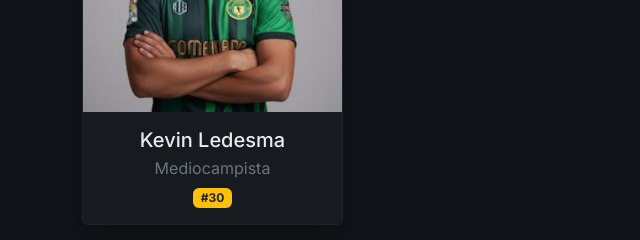
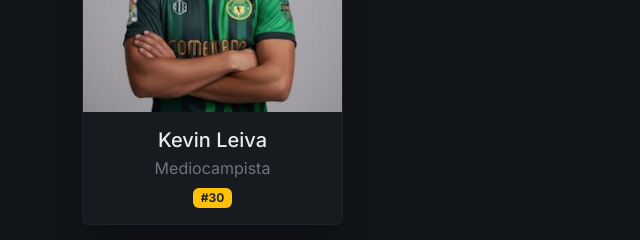
Before and after one commit to AlanPaz24/combinado-fc, a plain HTML site: page index.html in a window 1280 px wide. Shown: the part 2480-2720 px from the top of the page, 0-640 px from the left. Drawn offline with nearby package versions, Linux system fonts and the light colour scheme.

Commit message:
se arreglo nombre de kevin

```diff
--- a/index.html
+++ b/index.html
@@ -284,7 +284,7 @@
             <div class="card card-dark h-100 shadow-soft text-center">
               <img src="img/jugadores/kevin.png" class="card-img-top" alt="Jugador 4">
               <div class="card-body">
-                <h5 class="card-title mb-1">Kevin Ledesma</h5>
+                <h5 class="card-title mb-1">Kevin Leiva</h5>
                 <p class="mb-1 text-secondary">Mediocampista</p>
                 <span class="badge bg-warning text-dark">#30</span>
               </div>
```
